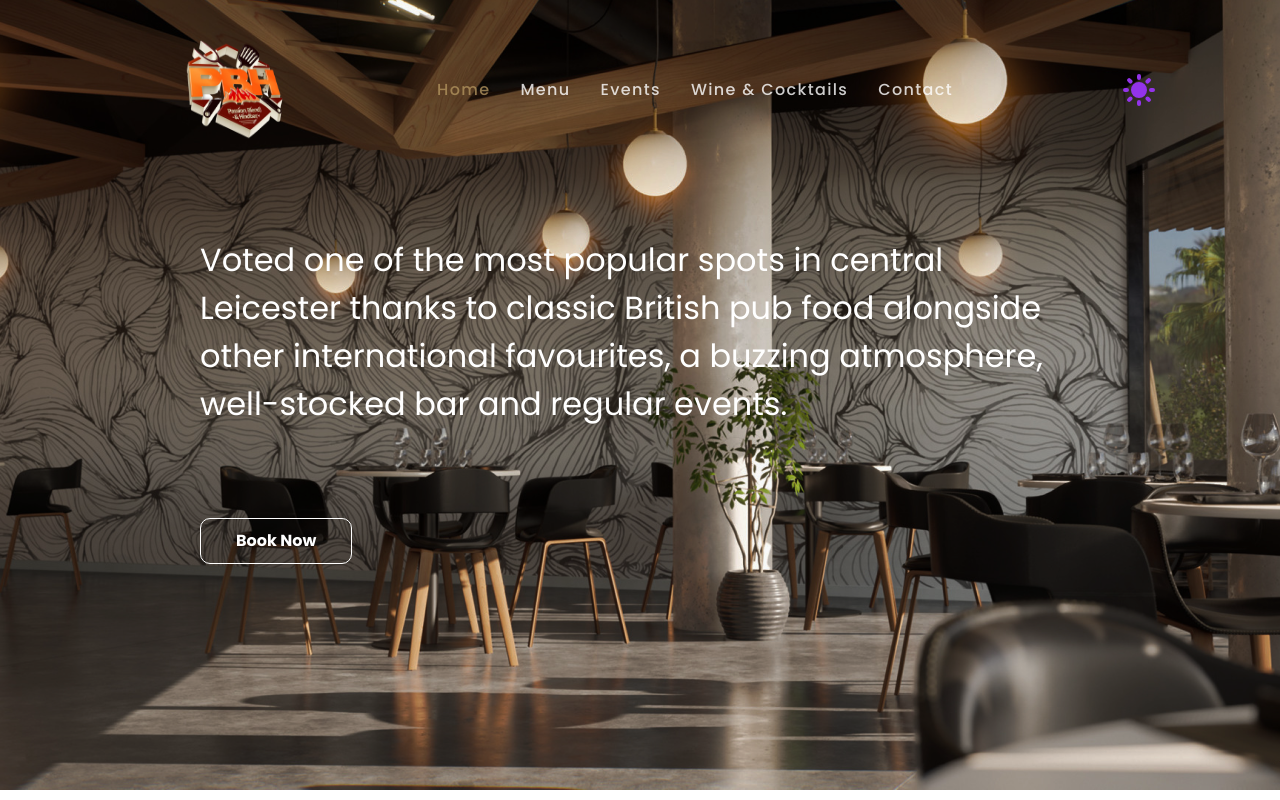
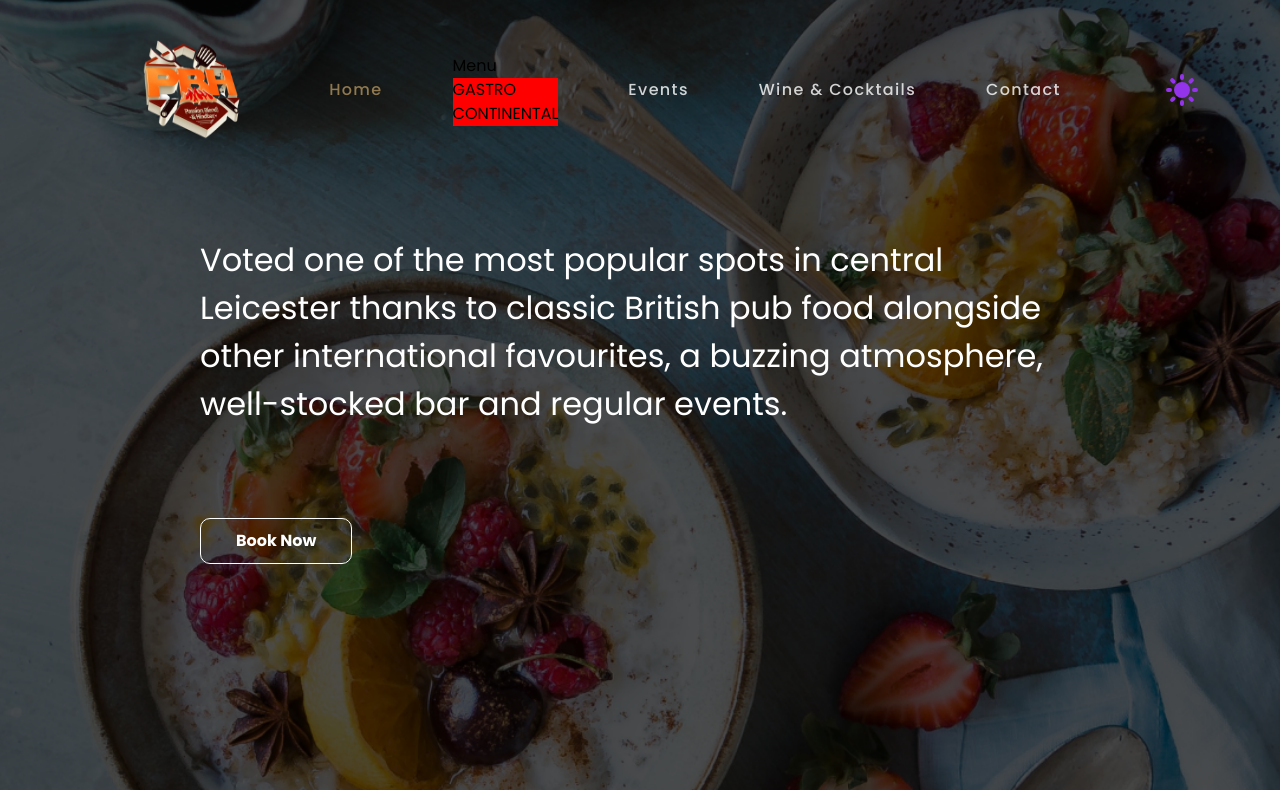
Before and after one commit to MahdiHasan943/next.js-new-restraurent-website, a Next.js app: page / in a window 1280 px wide. Shown: the top 800 px of the page. Built offline with nearby package versions, Linux system fonts and the light colour scheme.

Commit message:
added link

```diff
--- a/src/Components/Header.js
+++ b/src/Components/Header.js
@@ -40,38 +40,49 @@ function Header() {
         </div>
 
         <ul className={`2xl:ml-[200px] ${active}`}>
-          <li className=" nav__item item">
-            <Link
+        <Link
               className={`${
-                router.pathname === "/" ? "text-[#b1935e] nav__link" : "nav__link text-white	"
+                router.pathname === "/" ? "text-[#b1935e]  nav__link" : "nav__link  text-white	"
               } `}
               href={"/"}
               onClick={navToggle} >
+          <li className=" nav__item item">
+
               Home
+
+            </li>
+
             </Link>
-          </li>
-          <li className="nav__item">
-            <Link
+            {/* <Link
               className={`${
                 router.pathname === "/Menu" ? "text-[#b1935e] nav__link" : "nav__link text-white"
               } 	`}
               href={"/Menu"}  onClick={navToggle}
-            >
-              Menu
-            </Link>
-          </li>
-          <li className="nav__item">
+            > */}
+          <li className="nav__item menu hover:text-[#b1935e]">
+
+            Menu
+            <ul className="bg-[red] subMenu">
+            <li>GASTRO</li>
+
+              <li>CONTINENTAL</li>
+            </ul>
+
+            </li>
+          {/* </Link> */}
+
+
             <Link
                className={`${
                 router.pathname === "/#event" ? "text-[#b1935e] nav__link" : "nav__link text-white"
               } 	`}
               href={"/#event"}  onClick={navToggle}
-            >
-              Events
+            > <li className="nav__item">
+              Events </li>
             </Link>
-          </li>
 
-          <li className="nav__item">
+
+
             <Link
               className={`${
                 router.pathname === "/WineAndCoctail/WineAndCoctail"
@@ -79,20 +90,20 @@ function Header() {
                   : "nav__link text-white	"
               } `}
               href={"/WineAndCoctail/WineAndCoctail"}  onClick={navToggle}
-            >
-              Wine & Cocktails
+            ><li className="nav__item">
+              Wine & Cocktails </li>
             </Link>
-          </li>
-          <li className=" nav__item ">
+
+
             <Link
               className={`${
                 router.pathname === "/Contact/Contact" ? "text-[#b1935e] nav__link" : "nav__link text-white"
               } 	`}
               href={"/Contact/Contact"}  onClick={navToggle}
-            >
-              Contact
+            > <li className=" nav__item ">
+              Contact </li>
             </Link>
-          </li>
+
         </ul>
         <div className="flex justify-center px-6">
           {currentTheme === "dark" ? (
--- a/src/pages/index.js
+++ b/src/pages/index.js
@@ -31,6 +31,9 @@ export default function Home() {
             thanks to classic British pub food alongside <br /> other
             international favourites, a buzzing atmosphere, <br /> well-stocked
             bar and regular events.
+            {/* <a href="https://wa.me/+8801843412068">
+              What' app
+            </a> */}
           </p>
 
           <Form></Form>
--- a/src/styles/globals.css
+++ b/src/styles/globals.css
@@ -31,7 +31,7 @@ a {
 
 /* main hero start*/
 .heroBg {
-  background-image: url("../../public/HomePageHero.png");
+  background-image: url("../../public/newMainHero.png");
   background-repeat: no-repeat;
   background-size: cover;
   background-position: center;
--- a/src/styles/header.css
+++ b/src/styles/header.css
@@ -4,6 +4,16 @@ html {
 body {
   font-size: 1.6rem;
 }
+.nav__item{
+  padding: 10px 20px;
+
+}
+.nav__item:hover{
+   border: 1px solid white;
+   padding: 10px 20px;
+
+}
+
 
 .nav {
   display: flex;
```
Also changed, not shown: public/newFooterImage.png (added), public/newMainHero.png (added).
